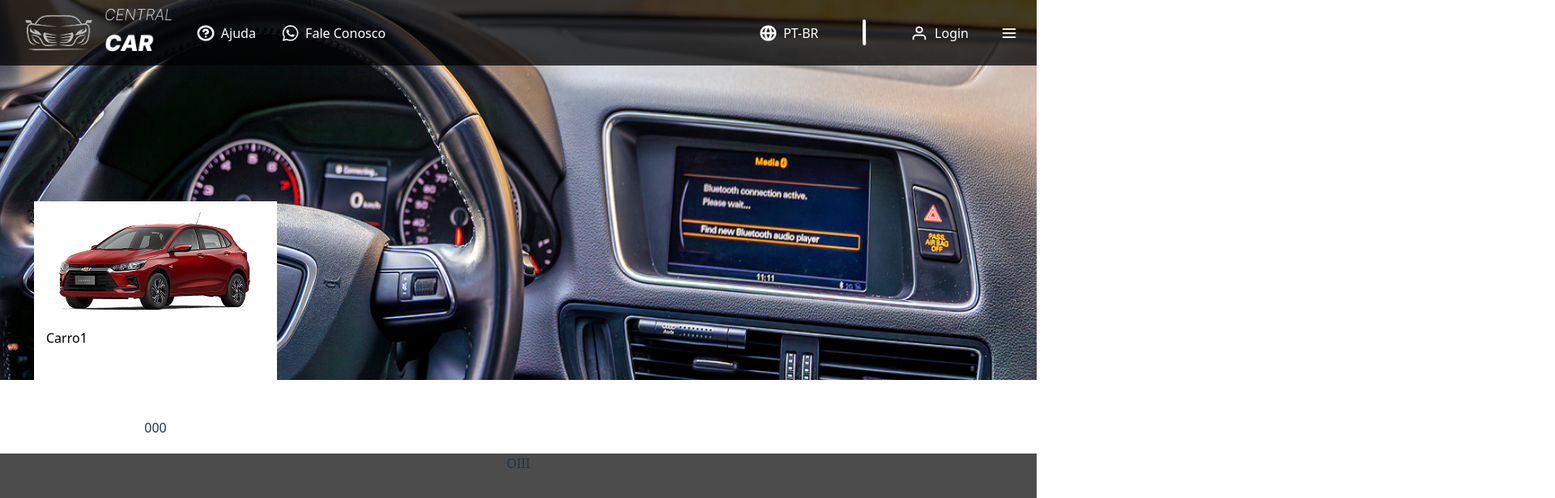
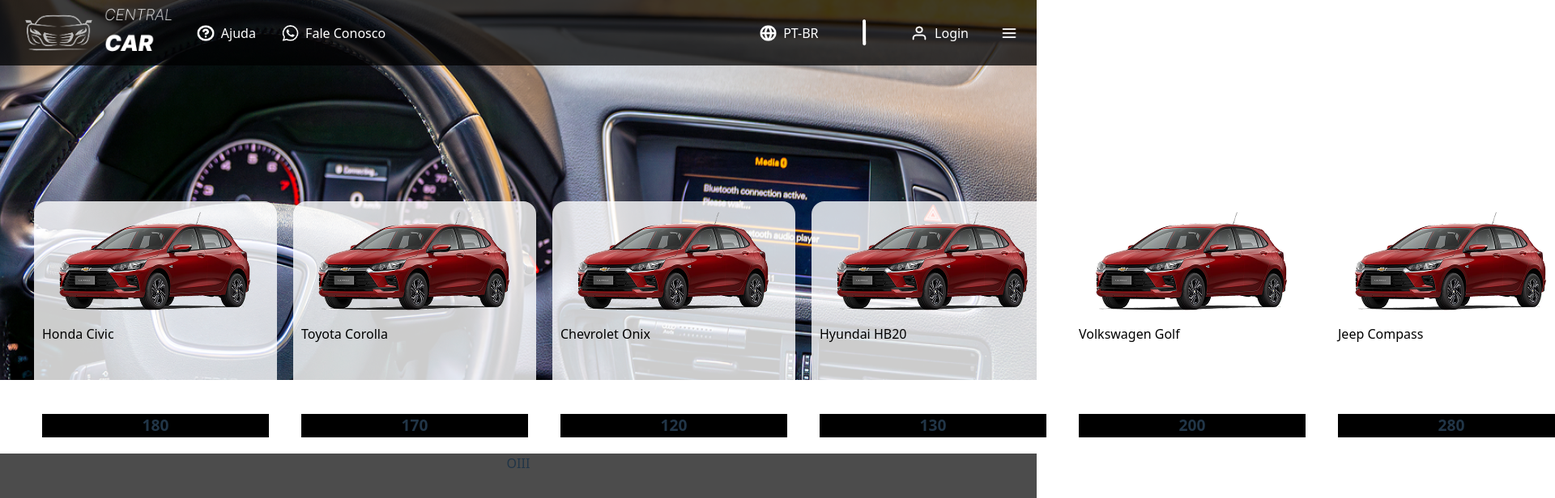
Before and after one commit to YuriCampos889/locacao-de-carros, a React (Vite) app: page / in a window 1280 px wide. Shown: the top 616 px of the page at 81% size, 1920 px wide, since content can reach past the window. Built offline with nearby package versions, Linux system fonts and the light colour scheme.

Commit message:
mais ajustes e adicoes

```diff
--- /dev/null
+++ b/src/data/cars.json
@@ -0,0 +1,17 @@
+[
+    { "id": 1, "model": "Honda Civic", "price": 180, "image": "/cars/honda-civic.png" },
+    { "id": 2, "model": "Toyota Corolla", "price": 170, "image": "/cars/toyota-corolla.png" },
+    { "id": 3, "model": "Chevrolet Onix", "price": 120, "image": "/cars/chevrolet-onix.png" },
+    { "id": 4, "model": "Hyundai HB20", "price": 130, "image": "/cars/hyundai-hb20.png" },
+    { "id": 5, "model": "Volkswagen Golf", "price": 200, "image": "/cars/volkswagen-golf.png" },
+    { "id": 6, "model": "Jeep Compass", "price": 280, "image": "/cars/jeep-compass.png" },
+    { "id": 7, "model": "Fiat Argo", "price": 110, "image": "/cars/fiat-argo.png" },
+    { "id": 8, "model": "Nissan Kicks", "price": 210, "image": "/cars/nissan-kicks.png" },
+    { "id": 9, "model": "Ford Ka", "price": 100, "image": "/cars/ford-ka.png" },
+    { "id": 10, "model": "Renault Duster", "price": 230, "image": "/cars/renault-duster.png" },
+    { "id": 11, "model": "BMW X1", "price": 350, "image": "/cars/bmw-x1.png" },
+    { "id": 12, "model": "Audi A3", "price": 320, "image": "/cars/audi-a3.png" },
+    { "id": 13, "model": "Mercedes-Benz A200", "price": 380, "image": "/cars/mercedes-a200.png" },
+    { "id": 14, "model": "Peugeot 208", "price": 140, "image": "/cars/peugeot-208.png" },
+    { "id": 15, "model": "Toyota Hilux", "price": 420, "image": "/cars/toyota-hilux.png" }
+  ]
--- a/src/pages/PaginaInicial/index.jsx
+++ b/src/pages/PaginaInicial/index.jsx
@@ -1,9 +1,20 @@
 import { Container } from './styles';
+import { useEffect, useState } from 'react';
 import Header from '../../components/Header';
 import Background from '../../assets/Background.png'
 import Car1 from '../../assets/car1.png'
+import carsData from '../../data/cars.json'
 
 export default function PaginaInicial() {
+
+  const [cars, setCars] = useState ([])
+
+  useEffect(() => {
+    setCars(carsData);
+    console.log('Carros carregados', carsData);
+
+  }, []);
+
   return (
     <Container>
       <Header />
@@ -11,16 +22,19 @@ export default function PaginaInicial() {
       <img src={Background} alt="" />
       </div>
       <div className="carousel">
-        <div className='item'>
-          <div className='image'>
+        {cars.map((car) => (
+          <div className='item'>
+          <div className='CarImage'>
             <img src={Car1} alt="carro" />
           </div>
             <div className='info'>
-            <span className='carModel'>Carro1</span>
-            <span className='price'>000</span>
+            <span className='carModel'>{car.model}</span>
+            <span className='price'>{car.price}</span>
 
           </div>
         </div>
+      ))}
+
 
       </div>
       <div className="bar">OIII</div>
--- a/src/pages/PaginaInicial/styles.jsx
+++ b/src/pages/PaginaInicial/styles.jsx
@@ -36,15 +36,16 @@ export const Container = styled.div`
   }
 
   .item {
-    background-color: white;
+    background-color: rgba(255, 255, 255, 0.80);
     margin: 10px;
     padding: 10px;
     width: 280px;
+    border-radius: 16px;
+    flex: none;
     ;
   }
   .CarImage{
     width: 100%;
-    height: 100%;
     object-fit: cover;
   }
 
@@ -58,10 +59,15 @@ export const Container = styled.div`
     display: block;
     text-align: left;
     color: #000000;
-    padding: 5px;
     border-radius: 10px;
   }
 
+  .price {
+    margin-top: 10px;
+    font-size: 1.2rem;
+    font-weight: bold;
+    background-color: #000000;
+  }
 
     .bar{
       position: absolute;
```
